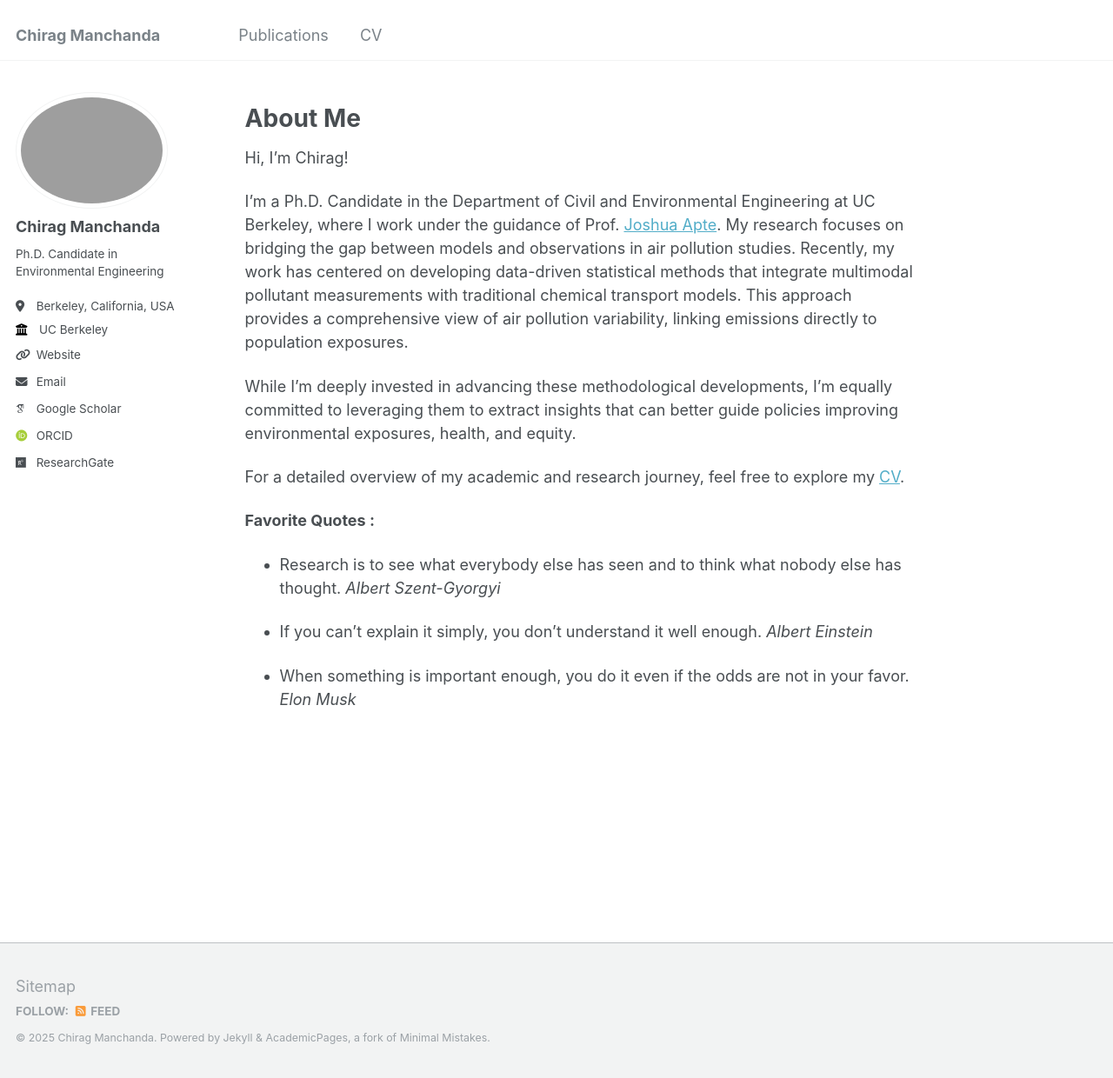
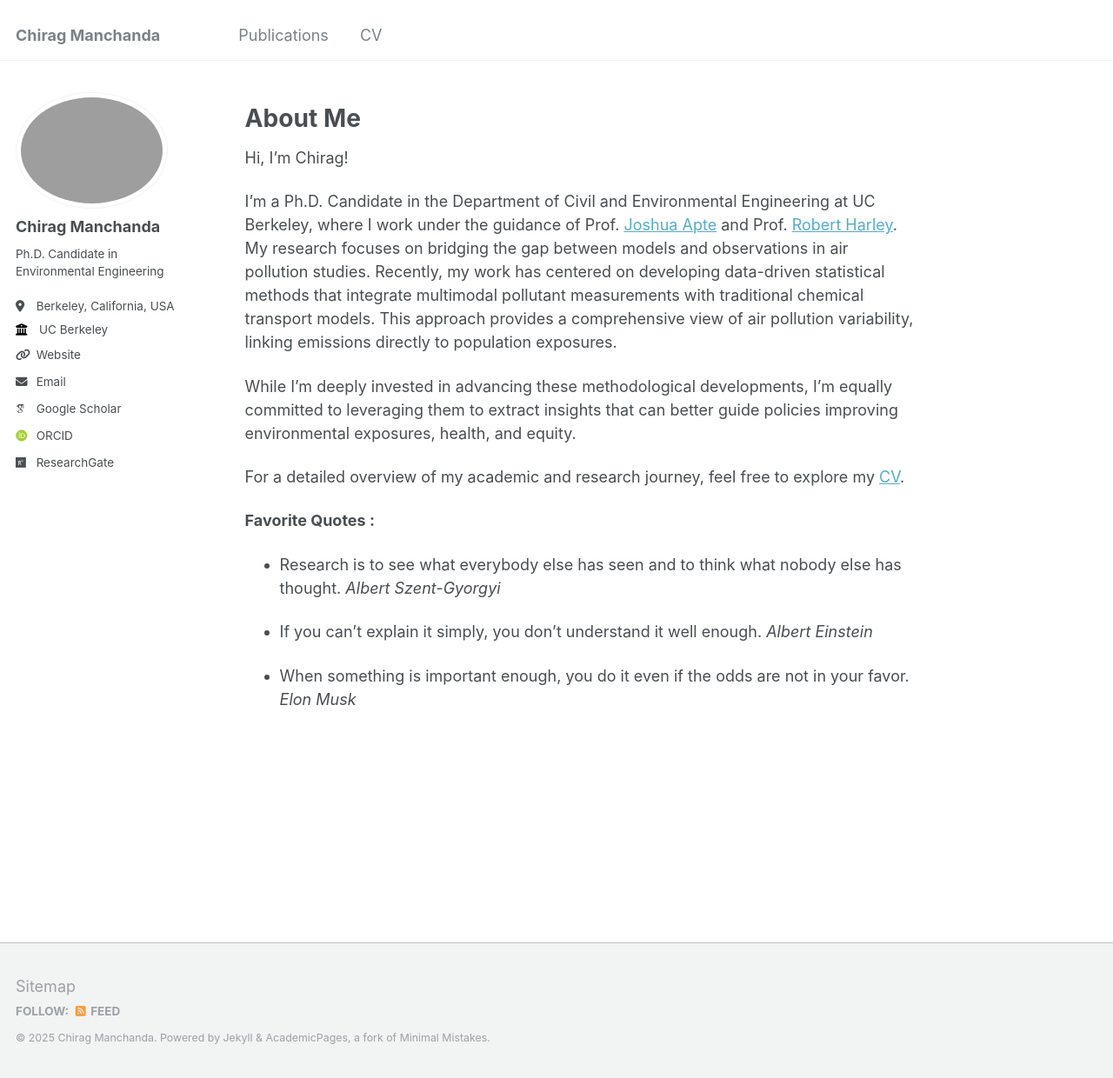
Before and after one commit to chirag-manchanda/chirag-manchanda.github.io, a Jekyll site: the page built from _pages/about.md, in a window 1280 px wide and 1240 px high. Shown: the whole window at 87% size. Built offline with Jekyll 4.4.1, drawn with Linux system fonts in a browser that asks for light colours; some web fonts are replaced.

Commit message:
Update about.md

```diff
--- a/_pages/about.md
+++ b/_pages/about.md
@@ -11,7 +11,7 @@
 
 Hi, I'm Chirag!
 
-I’m a Ph.D. Candidate in the Department of Civil and Environmental Engineering at UC Berkeley, where I work under the guidance of Prof. [Joshua Apte](https://ce.berkeley.edu/people/faculty/jsapte).
+I’m a Ph.D. Candidate in the Department of Civil and Environmental Engineering at UC Berkeley, where I work under the guidance of Prof. [Joshua Apte](https://ce.berkeley.edu/people/faculty/jsapte) and Prof. [Robert Harley](https://ce.berkeley.edu/people/faculty/harley).
 My research focuses on bridging the gap between models and observations in air pollution studies. Recently, my work has centered on developing data-driven statistical methods that integrate multimodal pollutant measurements with traditional chemical transport models. This approach provides a comprehensive view of air pollution variability, linking emissions directly to population exposures.
 
 While I'm deeply invested in advancing these methodological developments, I'm equally committed to leveraging them to extract insights that can better guide policies improving environmental exposures, health, and equity.
```
